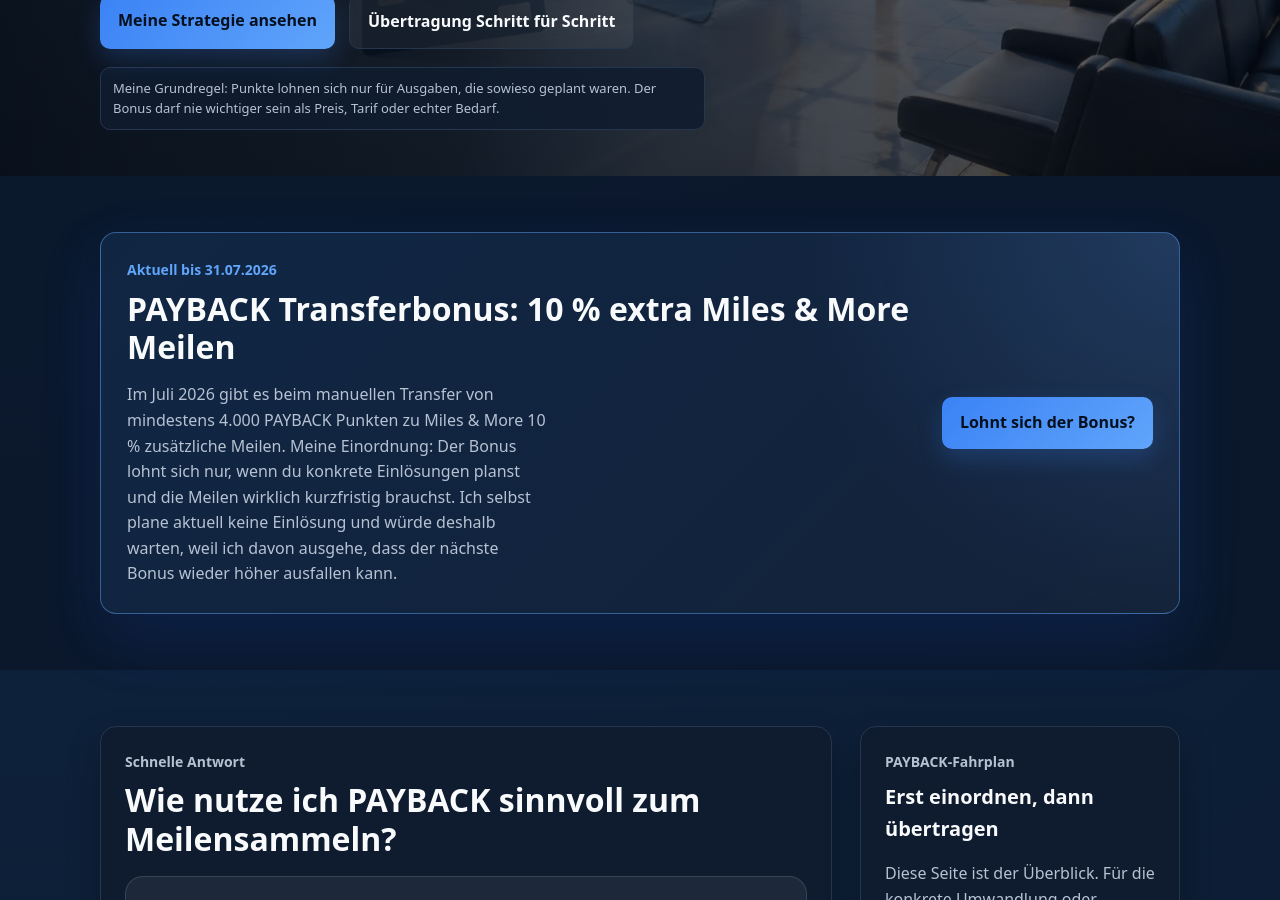
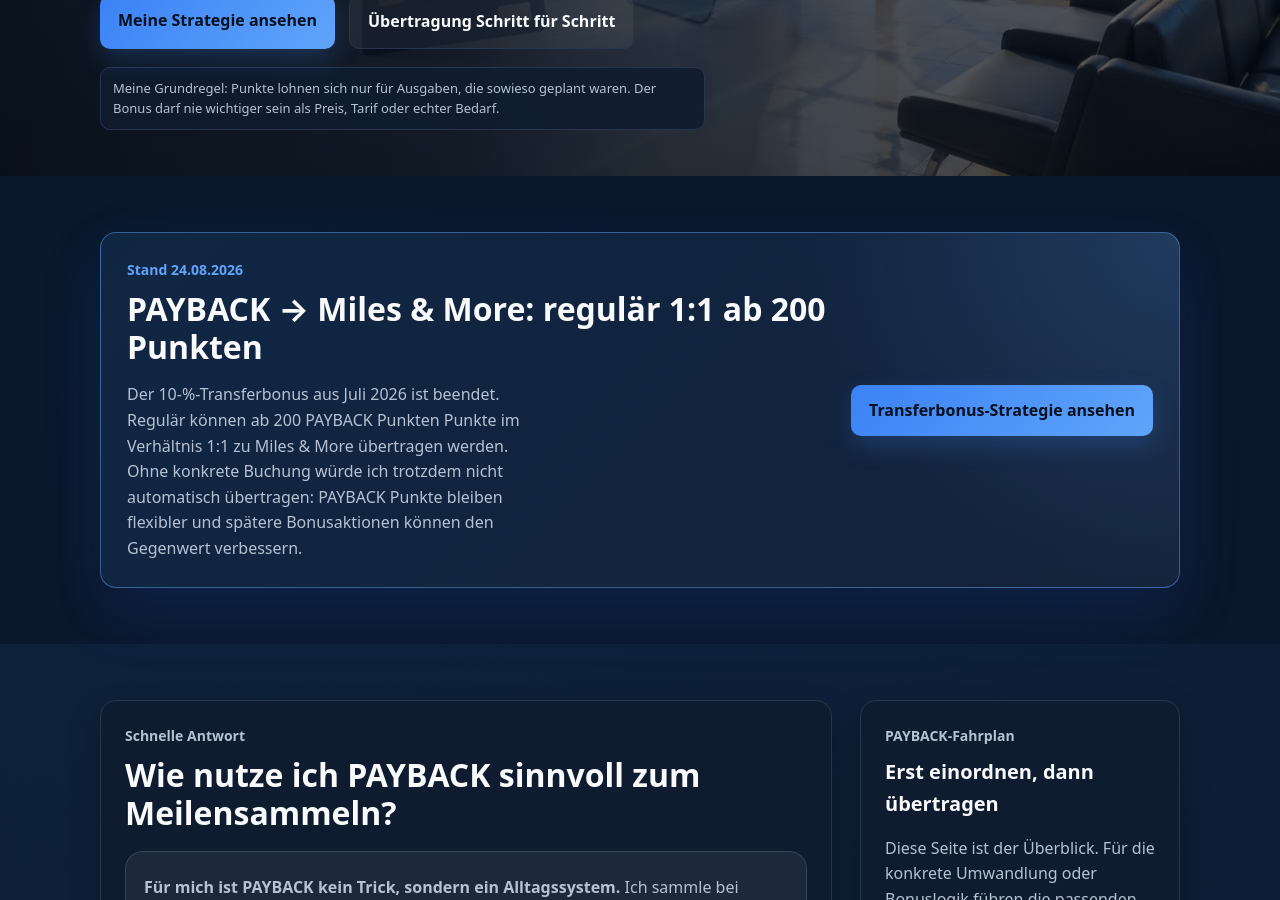
Before and after one commit to Praemienflug-Planer/miles-planer, a Jekyll site: the page built from meilen-sammeln/payback/index.html, in a window 1280 px wide and 900 px high, scrolled down 674 px. Built offline with Jekyll 4.4.1, drawn with Linux system fonts in a browser that asks for light colours.

Commit message:
Bereinige PAYBACK Hub nach Ende des Juli-Transferbonus

```diff
--- a/meilen-sammeln/payback/index.html
+++ b/meilen-sammeln/payback/index.html
@@ -1,21 +1,21 @@
 ---
 layout: page
 title: "PAYBACK Punkte sammeln: Hub für Miles & More"
-description: "PAYBACK Punkte sammeln für Miles & More: persönlicher Hub mit Alltagssystem, Coupons, Wunschgutschein, PAYBACK Amex, aktueller Transferbonus und klaren Detailseiten für Übertragung und Bewertung."
+description: "PAYBACK Punkte sammeln für Miles & More: persönlicher Hub mit Alltagssystem, Coupons, Wunschgutschein, PAYBACK Amex, Transferbonus-Strategie und klaren Detailseiten für Übertragung und Bewertung."
 canonical: "https://praemienflug-planer.de/meilen-sammeln/payback/"
 ---
 {% include payback/styles.html %}
 {% include payback/hero.html %}
 
-<section class="section alt" id="aktueller-transferbonus">
+<section class="section alt" id="aktueller-transferstand">
   <div class="container">
     <div class="cta-box cta-primary">
       <div>
-        <p class="eyebrow">Aktuell bis 31.07.2026</p>
-        <h2>PAYBACK Transferbonus: 10 % extra Miles &amp; More Meilen</h2>
-        <p class="footer-text">Im Juli 2026 gibt es beim manuellen Transfer von mindestens 4.000 PAYBACK Punkten zu Miles &amp; More 10 % zusätzliche Meilen. Meine Einordnung: Der Bonus lohnt sich nur, wenn du konkrete Einlösungen planst und die Meilen wirklich kurzfristig brauchst. Ich selbst plane aktuell keine Einlösung und würde deshalb warten, weil ich davon ausgehe, dass der nächste Bonus wieder höher ausfallen kann.</p>
+        <p class="eyebrow">Stand 24.08.2026</p>
+        <h2>PAYBACK → Miles &amp; More: regulär 1:1 ab 200 Punkten</h2>
+        <p class="footer-text">Der 10-%-Transferbonus aus Juli 2026 ist beendet. Regulär können ab 200 PAYBACK Punkten Punkte im Verhältnis 1:1 zu Miles &amp; More übertragen werden. Ohne konkrete Buchung würde ich trotzdem nicht automatisch übertragen: PAYBACK Punkte bleiben flexibler und spätere Bonusaktionen können den Gegenwert verbessern.</p>
       </div>
-      <a class="btn btn-primary" href="/meilen-sammeln/payback-transferbonus-juli-2026/">Lohnt sich der Bonus?</a>
+      <a class="btn btn-primary" href="/meilen-sammeln/payback-transferbonus/">Transferbonus-Strategie ansehen</a>
     </div>
   </div>
 </section>
```
